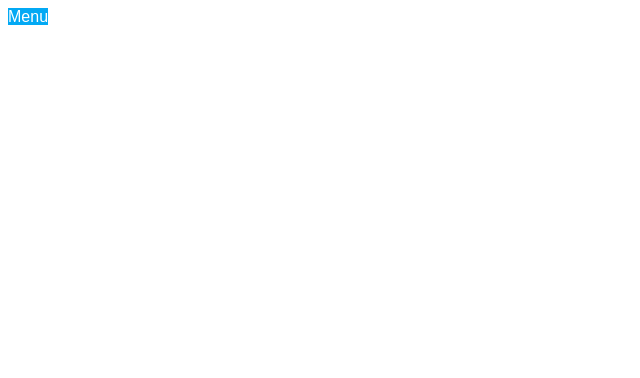
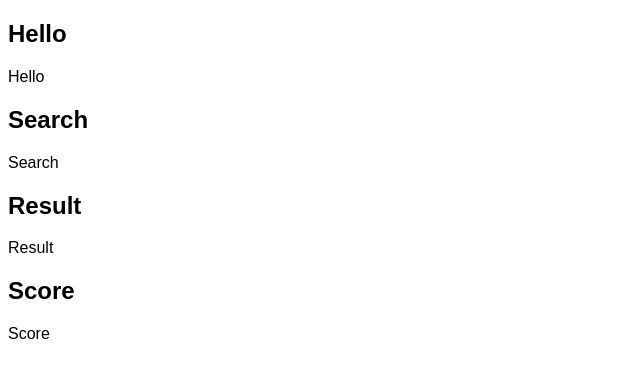
Before and after one commit to rootid/polymer-test, a plain HTML site: page index.html in a window 1280 px wide. Shown: the whole page, without its empty margins (0-640 px from the left). Drawn offline with Linux system fonts and the light colour scheme.

Commit message:
tested iron-pages

```diff
--- /dev/null
+++ b/app.js
@@ -0,0 +1,5 @@
+
+document.addEventListener('click', function(e) {
+  var pages = document.querySelector('iron-pages');
+  pages.selectNext();
+});
--- a/index.html
+++ b/index.html
@@ -16,28 +16,54 @@
 	<link rel="import" href="bower_components/core-item/core-item.html">
 	<link rel="import" href="bower_components/core-drawer-panel/core-drawer-panel.html">
 	<link rel="import" href="bower_components/core-menu/core-menu.html">
+	<link rel="import" href="bower_components/iron-pages/iron-pages.html">
 	<link rel="stylesheet" href="app.css">
 
 </head>
 <body fullbleed layout vertical>
-	<core-drawer-panel id="drawerPanel">
-		<core-header-panel drawer>
-		<core-toolbar>  Menu </core-toolbar>
-			<core-menu>
-				<core-item label="One">  </core-item>
-				<core-item label="Two">  </core-item>
-			</core-menu>
-		</core-header-panel>
-		<core-header-panel main>
-				<core-toolbar>
-					<core-icon-button id="navicon" icon="menu">
-					</core-icon-button>
-					<div class="indent middle"> My APP </div>
-					<span flex> </span>
-				</core-toolbar>
 				<div class="content">
+					<iron-pages selected="0">
+
+						<section>
+							<h1>
+									Hello
+							</h1>
+					  <div>
+									Hello
+						</div>
+						</section>
+
+						<section>
+							<h1>
+									Search
+							</h1>
+					  <div>
+									Search
+						</div>
+						</section>
+
+						<section>
+							<h1>
+									Result
+							</h1>
+					  <div>
+									Result
+						</div>
+						</section>
+
+						<section>
+							<h1>
+									Score
+							</h1>
+					  <div>
+									Score
+						</div>
+						</section>
+
+
+					</iron-pages>
 			  </div>
-		</core-header-panel>
-</core-drawer-panel>
 </body>
+
+<script src="app.js"> </script>
 </html>
```
Also changed, not shown: 1 other file.
